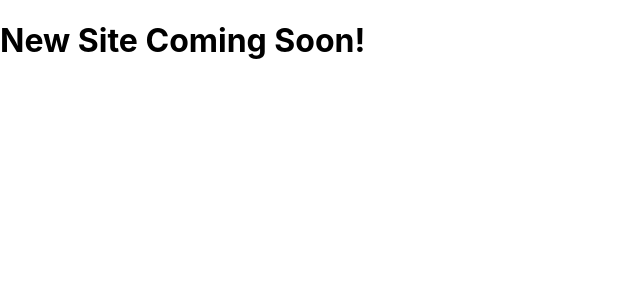
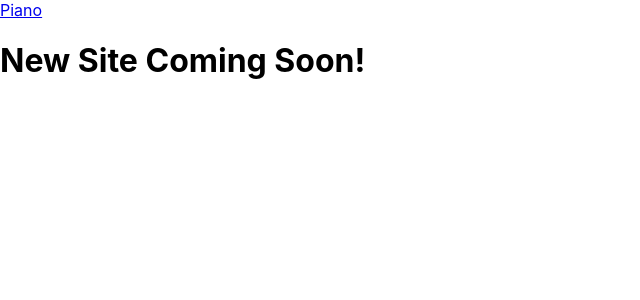
Before and after one commit to MezzoAbdou/introduction-site, a React (Create React App) app in the folder introduction-site/: page /home in a window 1280 px wide. Shown: the top 300 px of the page, without its empty margins (0-640 px from the left). Built offline with nearby package versions, Linux system fonts and the light colour scheme.

Commit message:
router finished

```diff
--- a/introduction-site/src/pages/Home.js
+++ b/introduction-site/src/pages/Home.js
@@ -1,8 +1,13 @@
+import { Link } from 'react-router-dom';
 import '../App';
+import './Piano';
 
 function Home() {
     return (
         <div>
+            <header>
+            <Link to="/piano">Piano</Link>
+            </header>
             <h1>
                New Site Coming Soon!
             </h1>
```
